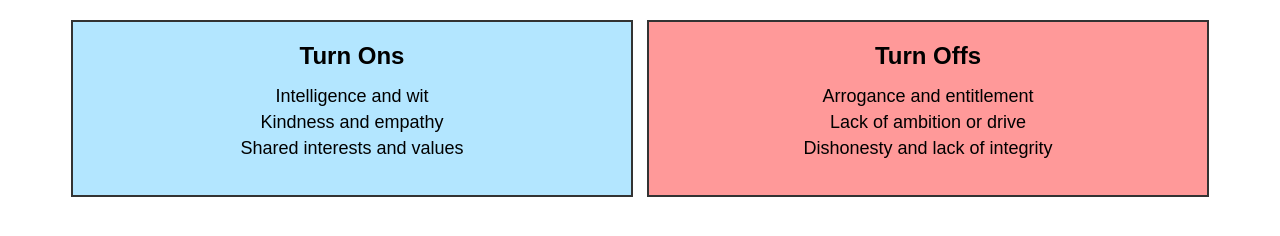
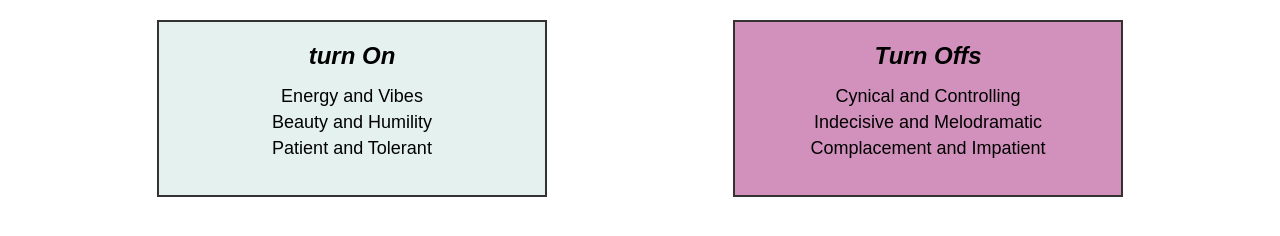
Before and after one commit to GalichaUCOS/CSSBannerFinals, a plain HTML site: page index.html in a window 1280 px wide. Drawn offline with Linux system fonts and the light colour scheme.

Commit message:
Update index.html

```diff
--- a/index.html
+++ b/index.html
@@ -17,16 +17,16 @@
       width: 90%;
     }
     .banner {
-      width: 45%;
+      width: 30%;
       padding: 20px;
       text-align: center;
       border: 2px solid #333;
     }
     .turn-on-banner {
-      background-color: #b3e6ff;
+      background-color: #E4F1EE;
     }
     .turn-off-banner {
-      background-color: #ff9999;
+      background-color: #D291BC;
     }
     .title {
       font-size: 24px;
@@ -46,19 +46,19 @@
 <body>
   <div class="banner-container">
     <div class="banner turn-on-banner">
-      <div class="title">Turn Ons</div>
+      <div class="title"><I>turn On</I></div>
       <ul class="list">
-        <li class="list-item">Intelligence and wit</li>
-        <li class="list-item">Kindness and empathy</li>
-        <li class="list-item">Shared interests and values</li>
+        <li class="list-item">Energy and Vibes</li>
+        <li class="list-item">Beauty and Humility</li>
+        <li class="list-item">Patient and Tolerant</li>
       </ul>
     </div>
     <div class="banner turn-off-banner">
-      <div class="title">Turn Offs</div>
+      <div class="title"><i>Turn Offs</i></div>
       <ul class="list">
-        <li class="list-item">Arrogance and entitlement</li>
-        <li class="list-item">Lack of ambition or drive</li>
-        <li class="list-item">Dishonesty and lack of integrity</li>
+        <li class="list-item">Cynical and Controlling</li>
+        <li class="list-item">Indecisive and Melodramatic</li>
+        <li class="list-item">Complacement and Impatient</li>
       </ul>
     </div>
   </div>
```
